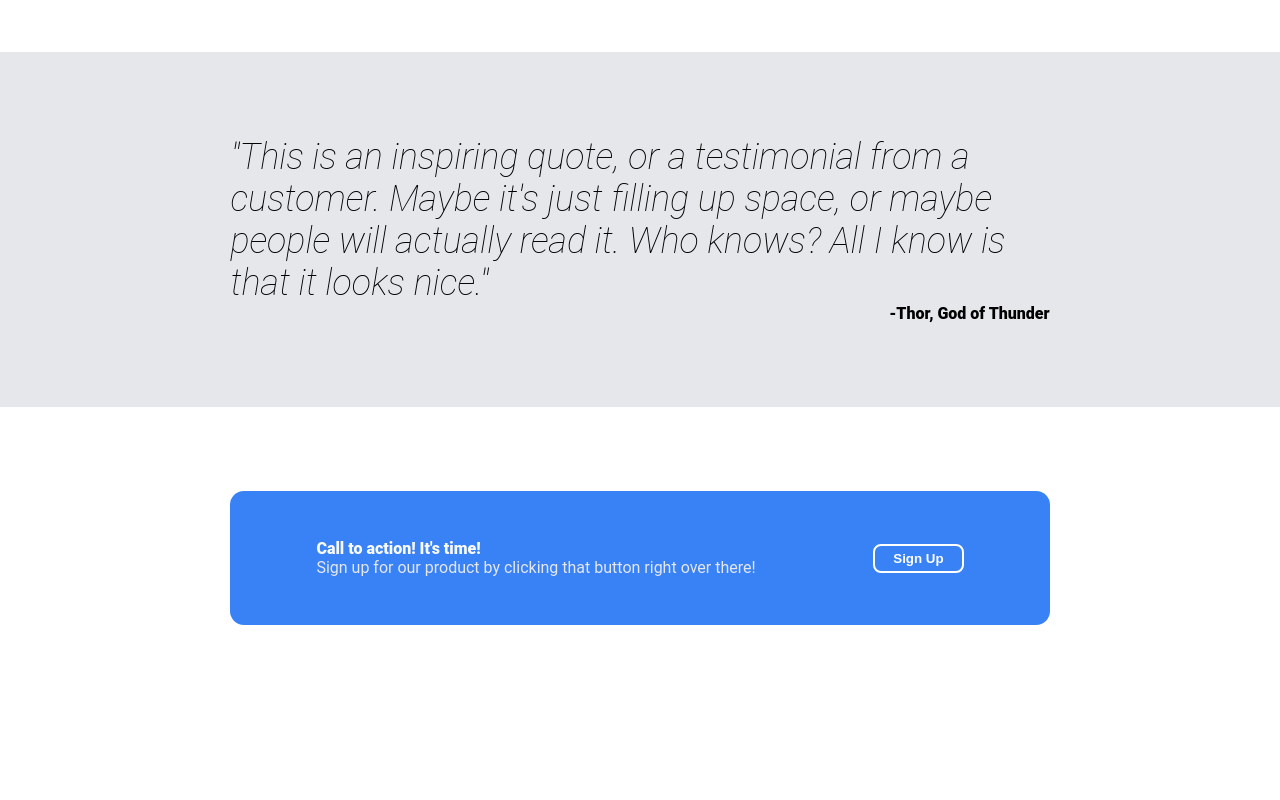
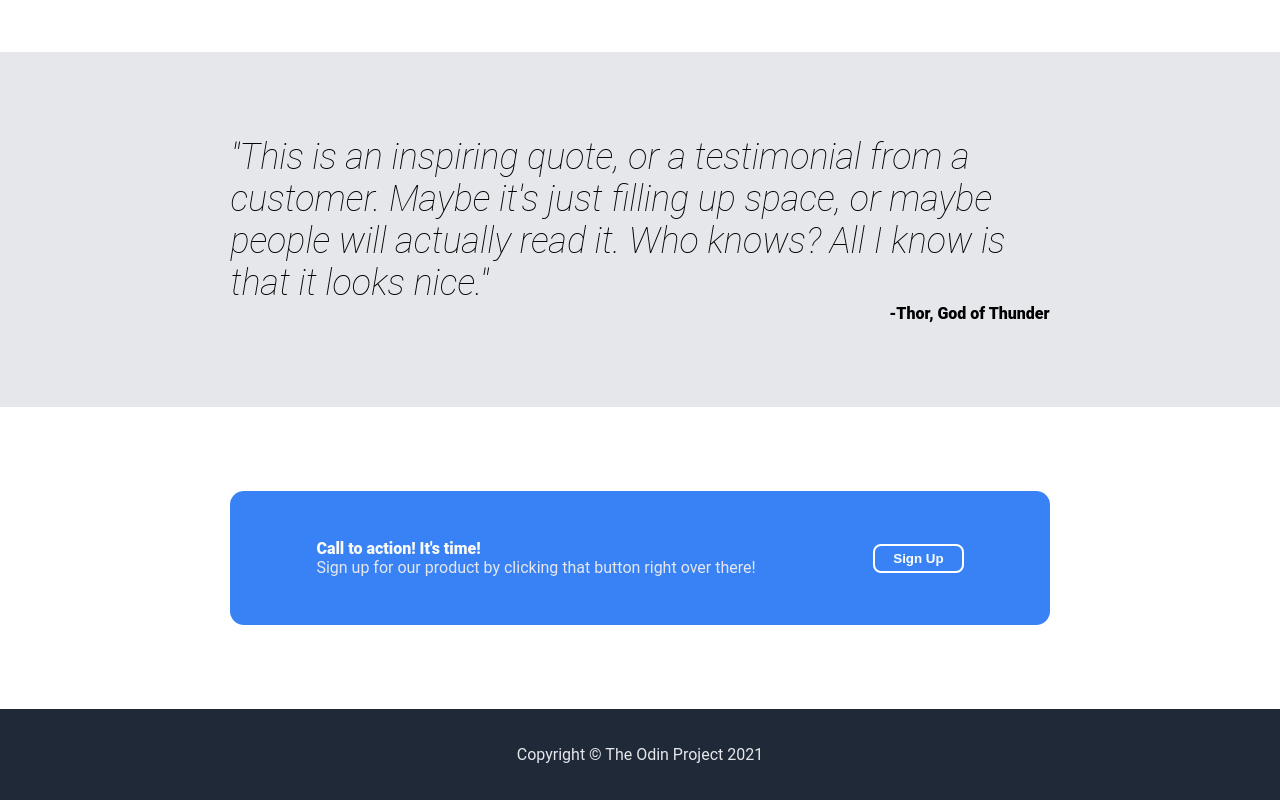
Before and after one commit to ffreed101/odin-landing-page, a plain HTML site: page index.html in a window 1280 px wide. Shown: the part 939-1739 px from the top of the page. Before the commit the page ends 1564 px from the top, so only its background shows below. Drawn offline with Linux system fonts and the light colour scheme.

Commit message:
Template complete
this webpage template includes a landing page fitted with a nice header, some content areas, a quote section, a call to action, and a footer, all using the design provided.

```diff
--- a/index.html
+++ b/index.html
@@ -74,5 +74,8 @@
         <button name="cta-sign-up" type="button">Sign Up</button>
       </div>
     </div>
+    <div class="footer">
+      Copyright © The Odin Project 2021
+    </div>
   </body>
 </html>
--- a/style.css
+++ b/style.css
@@ -162,3 +162,10 @@ body {
     color: white;
     font-weight: 600;
 }
+
+.footer {
+    color:#e5e7eb;
+    background-color: #1f2937;
+    text-align: center;
+    padding: 36px 0;
+}
```
